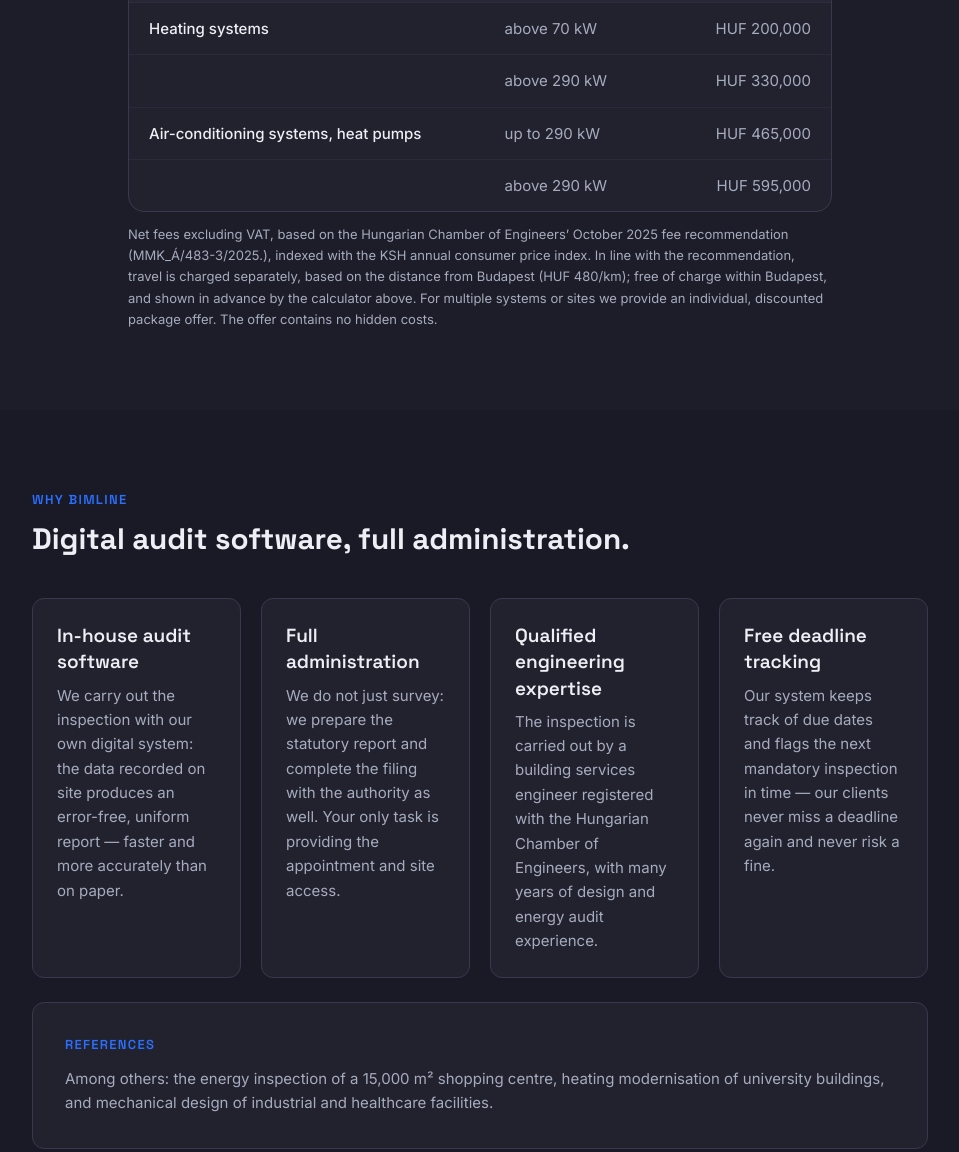
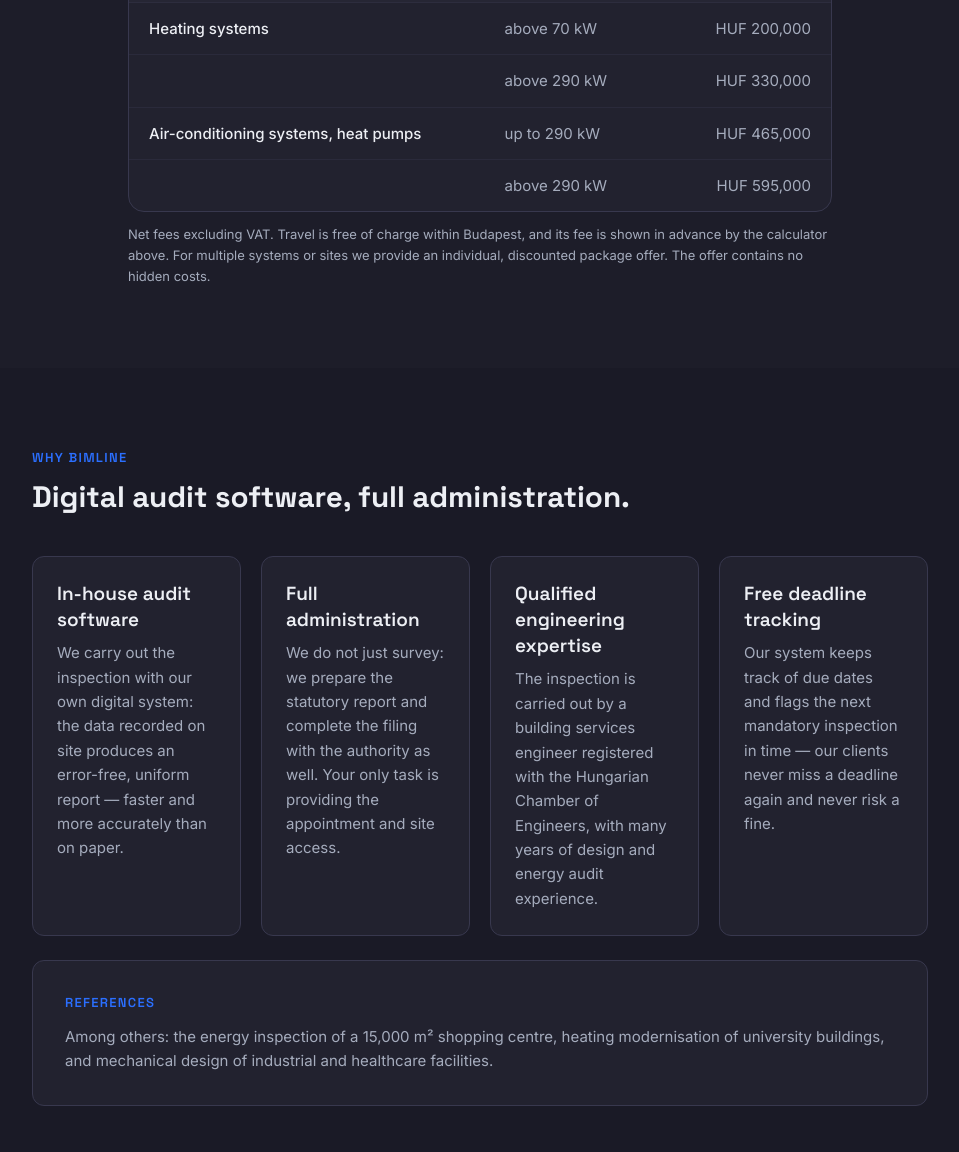
Before and after one commit to lukacspeter89/bimline, an Astro site: page /en/szolgaltatasok/energetikai-felulvizsgalat in a window 1280 px wide. Shown: the part 5047-6199 px from the top of the page, without its empty margins (160-1119 px from the left). Built offline with nearby package versions, Linux system fonts and the light colour scheme; Astro itself is replaced by a stand-in of ours.

Commit message:
Labjegyzet rovidites az artablazatnal

```diff
--- a/src/pages/en/szolgaltatasok/energetikai-felulvizsgalat.astro
+++ b/src/pages/en/szolgaltatasok/energetikai-felulvizsgalat.astro
@@ -423,12 +423,9 @@ const faq = [
           </table>
         </div>
         <p class="text-xs text-muted mt-3 leading-relaxed">
-          Net fees excluding VAT, based on the Hungarian Chamber of Engineers’ October 2025 fee
-          recommendation (MMK_Á/483-3/2025.), indexed with the KSH annual consumer price index.
-          In line with the recommendation, travel is charged separately, based on the distance
-          from Budapest (HUF 480/km); free of charge within Budapest, and shown in advance by
-          the calculator above. For multiple systems or sites we provide an individual,
-          discounted package offer. The offer contains no hidden costs.
+          Net fees excluding VAT. Travel is free of charge within Budapest, and its fee is
+          shown in advance by the calculator above. For multiple systems or sites we provide
+          an individual, discounted package offer. The offer contains no hidden costs.
         </p>
       </div>
     </div>
--- a/src/pages/szolgaltatasok/energetikai-felulvizsgalat.astro
+++ b/src/pages/szolgaltatasok/energetikai-felulvizsgalat.astro
@@ -422,10 +422,7 @@ const faq = [
           </table>
         </div>
         <p class="text-xs text-muted mt-3 leading-relaxed">
-          Nettó, ÁFA nélküli díjak, a Magyar Mérnöki Kamara 2025. októberi díjajánlása
-          (MMK_Á/483-3/2025.) alapján, a KSH éves fogyasztóiár-indexével indexálva. A kiszállás
-          díja — az MMK-ajánlással összhangban — külön tételként, a Budapesttől mért távolság
-          alapján kerül elszámolásra (480 Ft/km); Budapesten belül díjmentes, és a fenti
+          Nettó, ÁFA nélküli díjak. A kiszállás Budapesten belül díjmentes, díját a fenti
           kalkulátor előre megmutatja. Több rendszer vagy több telephely esetén egyedi,
           kedvezményes csomagajánlatot adunk. Az ajánlat rejtett költséget nem tartalmaz.
         </p>
```
